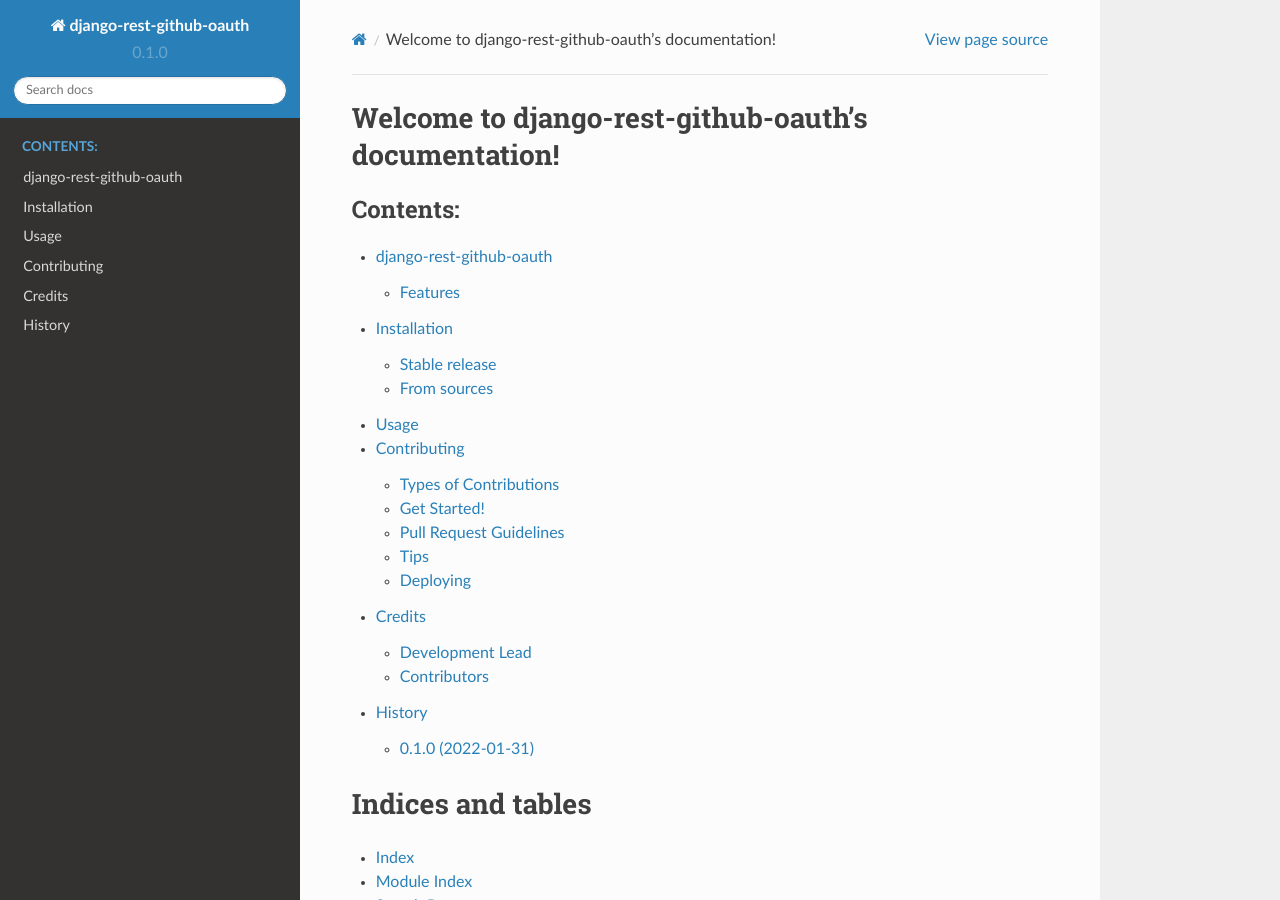
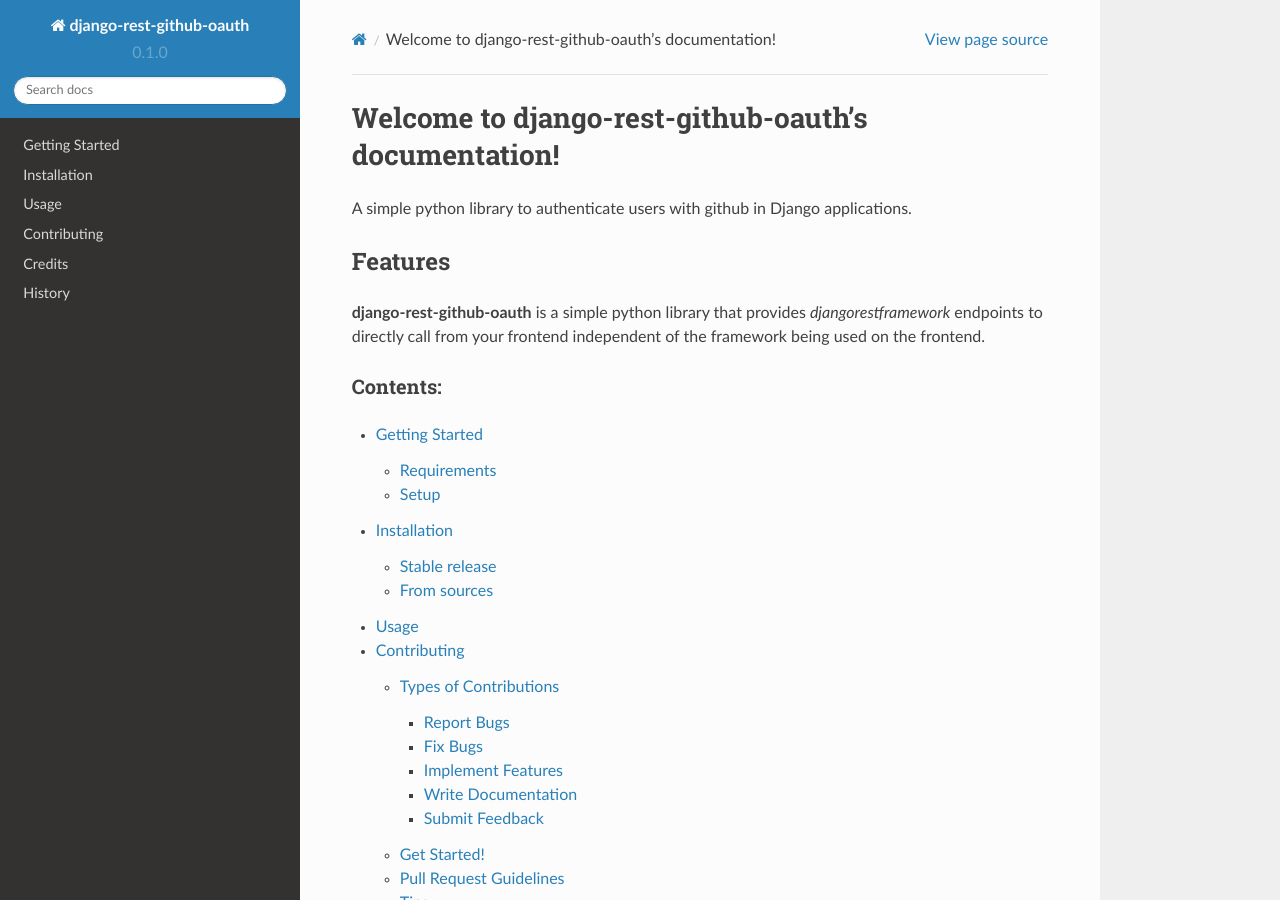
Before and after one commit to mabdullahadeel/django-rest-github-oauth, a Sphinx documentation site: the page built from docs/index.rst, in a window 1280 px wide and 900 px high. Built offline with Sphinx 7.4.7 and the Read the Docs theme 2.0.0, drawn with Linux system fonts in a browser that asks for light colours.

Commit message:
📖 add `docs` extending readme.

```diff
--- a/docs/conf.py
+++ b/docs/conf.py
@@ -31,7 +31,7 @@
 
 # Add any Sphinx extension module names here, as strings. They can be
 # extensions coming with Sphinx (named 'sphinx.ext.*') or your custom ones.
-extensions = ['sphinx.ext.autodoc', 'sphinx.ext.viewcode']
+extensions = ['sphinx.ext.autodoc', 'sphinx.ext.viewcode', 'sphinx_tabs.tabs']
 
 # Add any paths that contain templates here, relative to this directory.
 templates_path = ['_templates']
--- a/docs/index.rst
+++ b/docs/index.rst
@@ -1,11 +1,21 @@
 Welcome to django-rest-github-oauth's documentation!
 =====================================================
 
+A simple python library to authenticate users with github in Django applications.
+
+Features
+########
+
+**django-rest-github-oauth** is a simple python library that provides `djangorestframework` endpoints to directly call
+from your frontend independent of the framework being used on the frontend.
+
+Contents:
++++++++++
+
 .. toctree::
-   :maxdepth: 2
-   :caption: Contents:
+   :maxdepth: 3
 
-   readme
+   Getting Started<readme>
    installation
    usage
    contributing
--- a/docs/installation.rst
+++ b/docs/installation.rst
@@ -1,4 +1,6 @@
-.. highlight:: shell
+.. highlight:: shell:
+
+.. _target to installation:
 
 ============
 Installation
--- a/requirements_dev.txt
+++ b/requirements_dev.txt
@@ -9,6 +9,7 @@
 twine==1.14.0
 pytest==6.2.4
 sphinx_rtd_theme
+sphinx-tabs
 pre-commit
 Django>=4.0
 djangorestframework
--- a/setup.py
+++ b/setup.py
@@ -48,7 +48,7 @@
     long_description=readme + '\n\n' + history,
     include_package_data=True,
     keywords='django_rest_github_oauth',
-    name='django_rest_github_oauth',
+    name='django-rest-github-oauth',
     packages=find_packages(include=['django_rest_github_oauth', 'django_rest_github_oauth.*']),
     test_suite='tests',
     tests_require=test_requirements,
```
Also changed, not shown: README.rst (+54 -5 lines).
